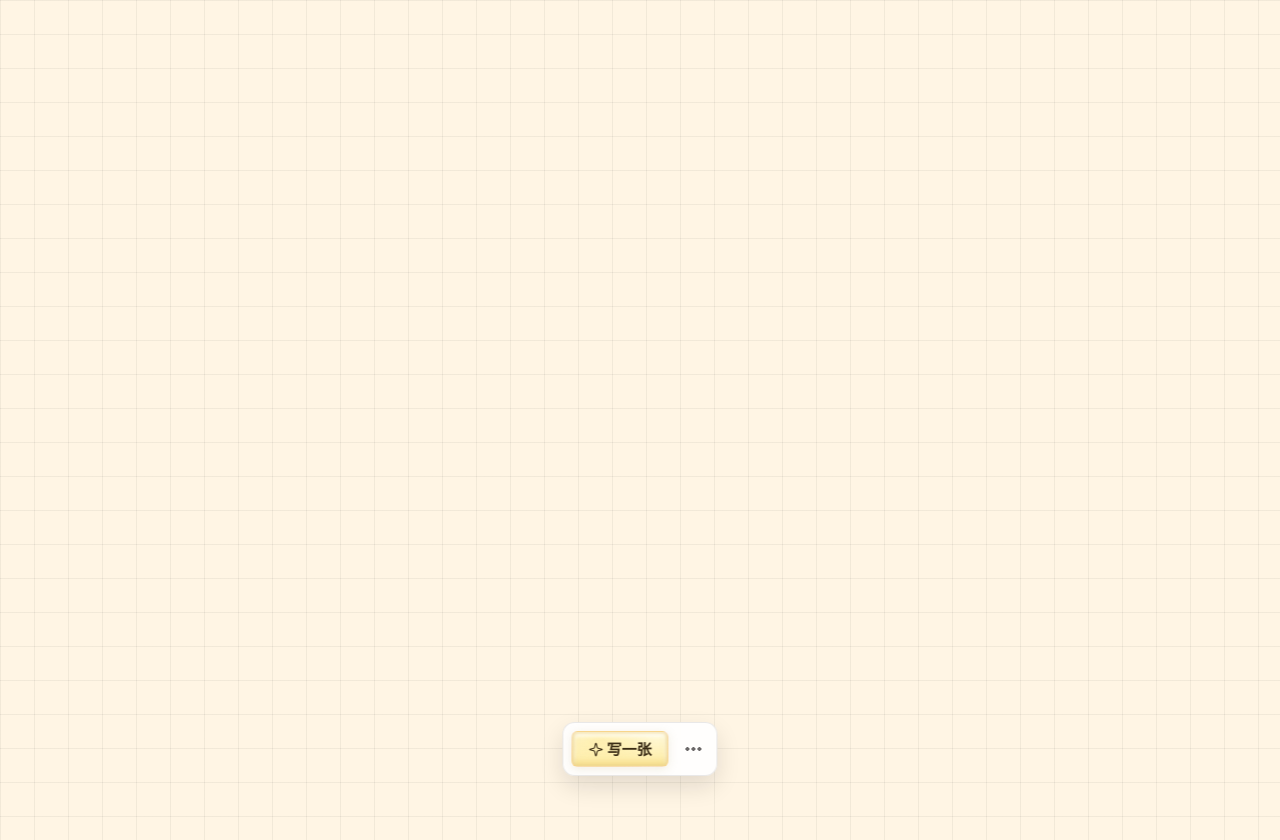
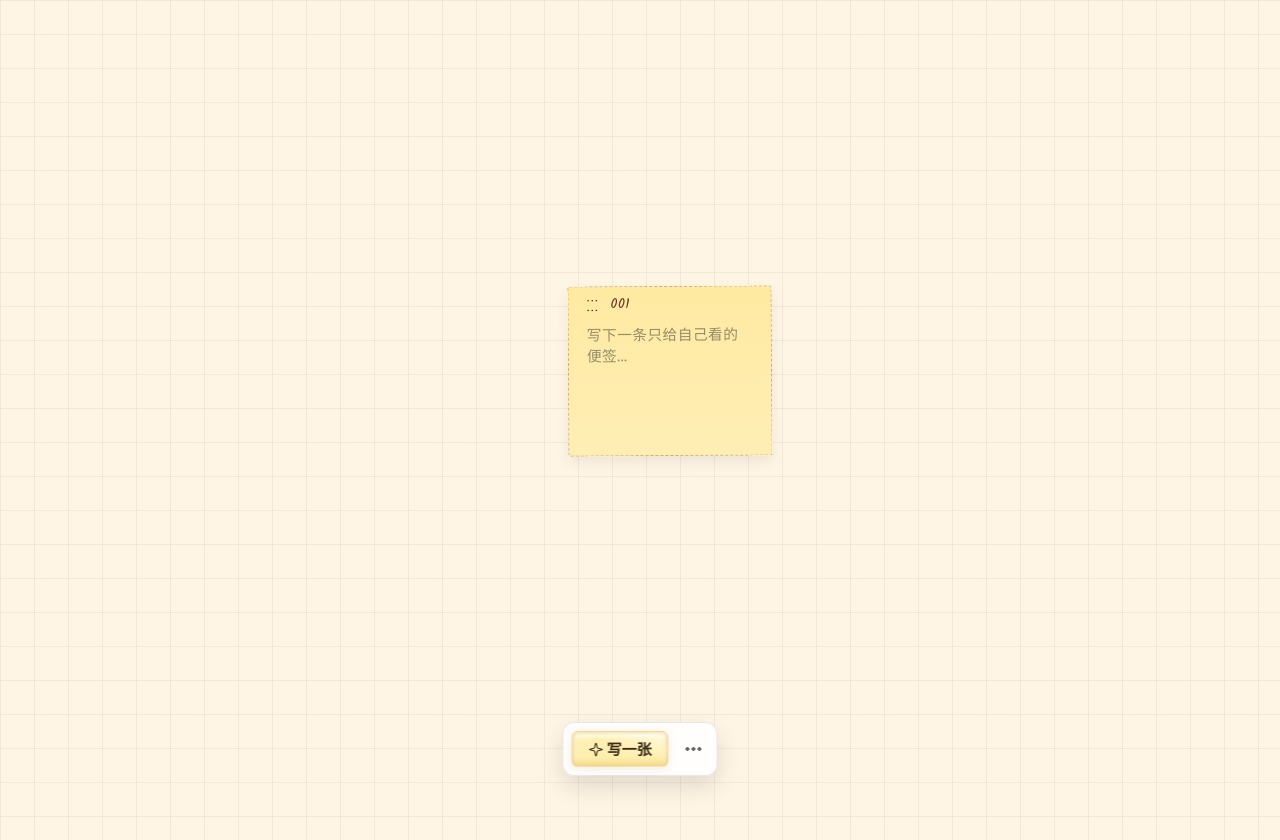
Before and after one commit to jaemin17/sticky-notes, a Next.js app: page / in a window 1280 px wide. Built offline with nearby package versions, Linux system fonts and the light colour scheme.

Commit message:
Add ghost sticky note empty state when the canvas is empty.

```diff
--- a/src/app/LocalNotes.tsx
+++ b/src/app/LocalNotes.tsx
@@ -27,6 +27,7 @@ export function LocalNotes({ initialIndex }: { initialIndex: number }) {
   const [newNoteTone, setNewNoteTone] = useState<NoteTone>("yellow");
   const [isToolbarColorMenuOpen, setIsToolbarColorMenuOpen] = useState(false);
   const [canvasSize, setCanvasSize] = useState({ cols: 16, rows: 12 });
+  const [emptyNotePlacement, setEmptyNotePlacement] = useState({ col: 0, row: 0 });
   const editingTextAreaRef = useRef<HTMLTextAreaElement | null>(null);
   const editingLabelInputRef = useRef<HTMLInputElement | null>(null);
   const boardRef = useRef<HTMLDivElement | null>(null);
@@ -77,6 +78,7 @@ export function LocalNotes({ initialIndex }: { initialIndex: number }) {
   useEffect(() => {
     function updateCanvasSize() {
       setCanvasSize(computeCanvasSize(notes, window.innerWidth, window.innerHeight));
+      setEmptyNotePlacement(findNewNotePlacement([]));
     }
 
     updateCanvasSize();
@@ -189,6 +191,26 @@ export function LocalNotes({ initialIndex }: { initialIndex: number }) {
         }}
         aria-label="便签画布"
       >
+        {hasLoadedStoredNotes && notes.length === 0 ? (
+          <div
+            className={`${styles.emptyStateNote} ${styles.yellow}`}
+            style={{
+              left: emptyNotePlacement.col * GRID,
+              top: emptyNotePlacement.row * GRID,
+              width: NOTE_COL_SPAN * GRID,
+              height: NOTE_ROW_SPAN * GRID,
+            }}
+            aria-hidden="true"
+          >
+            <div className={styles.emptyStateHeader}>
+              <span className={styles.emptyStateGrip} aria-hidden="true">
+                ⋮⋮
+              </span>
+              <span className={styles.emptyStateLabel}>001</span>
+            </div>
+            <p className={styles.emptyStateText}>写下一条只给自己看的便签...</p>
+          </div>
+        ) : null}
         {notes.map((note, noteIndex) => {
           const noteTitle = note.label.trim() || defaultNoteLabel(noteIndex, initialIndex);
           const noteLabel = note.text.trim() || noteTitle || "新便签";
--- a/src/app/page.module.css
+++ b/src/app/page.module.css
@@ -20,6 +20,65 @@
 .canvas {
   position: relative;
   margin: 0 auto;
+}
+
+.emptyStateNote {
+  --note-accent: #ffe176;
+  --note-color: #d35a16;
+  position: absolute;
+  display: flex;
+  flex-direction: column;
+  border: 1px dashed color-mix(in oklab, var(--note-color) 22%, rgba(17, 18, 23, 0.18));
+  border-radius: 2px;
+  background:
+    linear-gradient(
+      180deg,
+      color-mix(in oklab, var(--note-accent) 72%, white) 0%,
+      color-mix(in oklab, var(--note-accent) 58%, white) 100%
+    );
+  box-shadow: 0 6px 14px rgba(17, 18, 23, 0.07);
+  pointer-events: none;
+  user-select: none;
+  transform: rotate(-0.35deg);
+}
+
+.emptyStateHeader {
+  display: flex;
+  align-items: center;
+  gap: 4px;
+  min-height: 34px;
+  padding: 0 14px 0 10px;
+}
+
+.emptyStateGrip {
+  display: block;
+  flex-shrink: 0;
+  width: 28px;
+  color: color-mix(in oklab, var(--note-color) 38%, #111217);
+  font-size: 12px;
+  line-height: 1;
+  letter-spacing: -0.18em;
+  text-align: center;
+  transform: rotate(90deg);
+}
+
+.emptyStateLabel {
+  color: color-mix(in oklab, var(--note-color) 52%, #111217);
+  font-family: var(--font-kalam), var(--font-geist-sans), system-ui, sans-serif;
+  font-size: 14px;
+  line-height: 1;
+  letter-spacing: 0.02em;
+}
+
+.emptyStateText {
+  flex: 1;
+  margin: 0;
+  padding: 4px 18px 18px;
+  color: rgba(17, 18, 23, 0.44);
+  font-family: var(--font-geist-sans), system-ui, sans-serif;
+  font-size: clamp(14px, 1.15vw, 17px);
+  line-height: 1.42;
+  letter-spacing: 0.03em;
 }
 
 .note {
```
Also changed, not shown: 1 other file (tests, documents, lock files or other folders).
